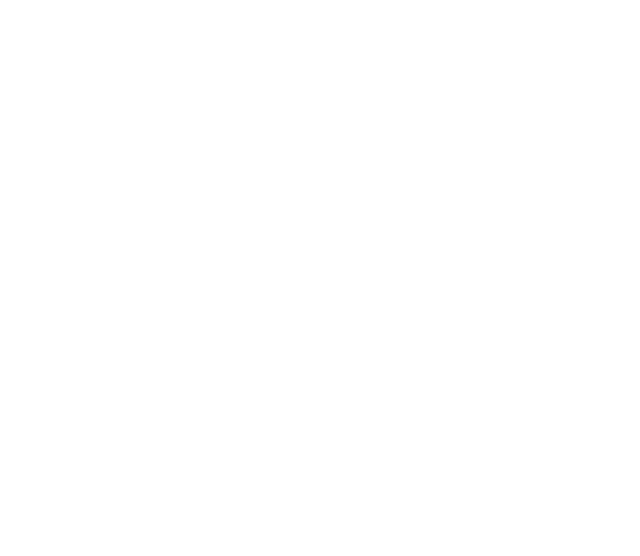
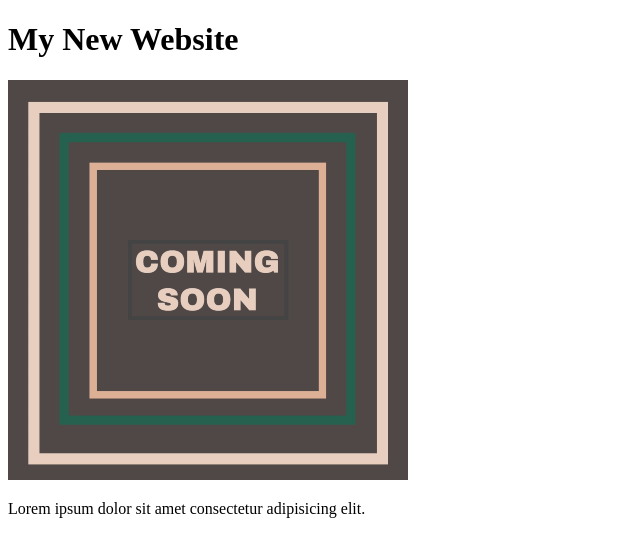
Before and after one commit to LisaLReynolds/miniProject01LandingPage, a plain HTML site: page index.html in a window 1280 px wide. Shown: the whole page, without its empty margins (0-640 px from the left). Drawn offline with Linux system fonts and the light colour scheme.

Commit message:
additions to index.html

```diff
--- a/index.html
+++ b/index.html
@@ -8,6 +8,11 @@
     <link rel="stylesheet" href="./assets/css/style.css">
 </head>
 <body>
-
+    <header> </header>
+    <main>
+        <h1>My New Website</h1>
+        <img src="./assets/images/image-1.png" alt="Coming Soon">
+        <p>Lorem ipsum dolor sit amet consectetur adipisicing elit.</p>
+    </main>
 </body>
 </html>
```
